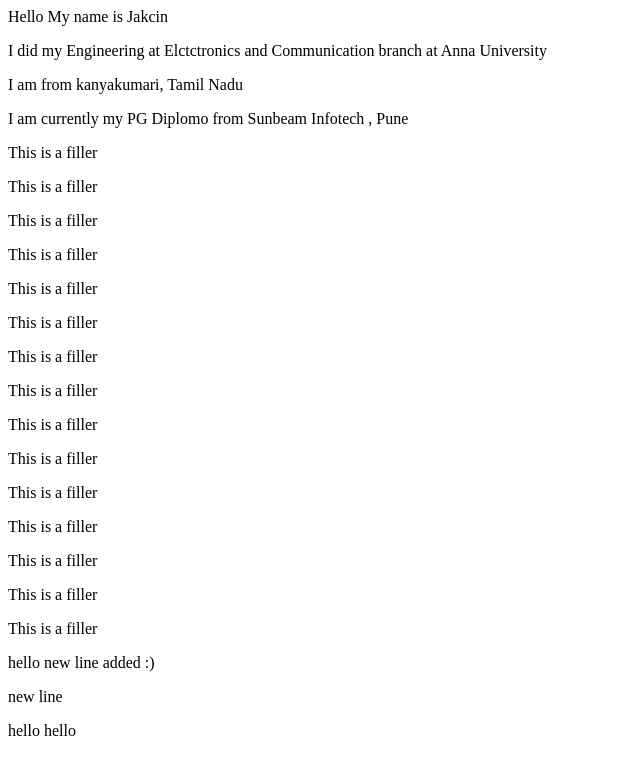
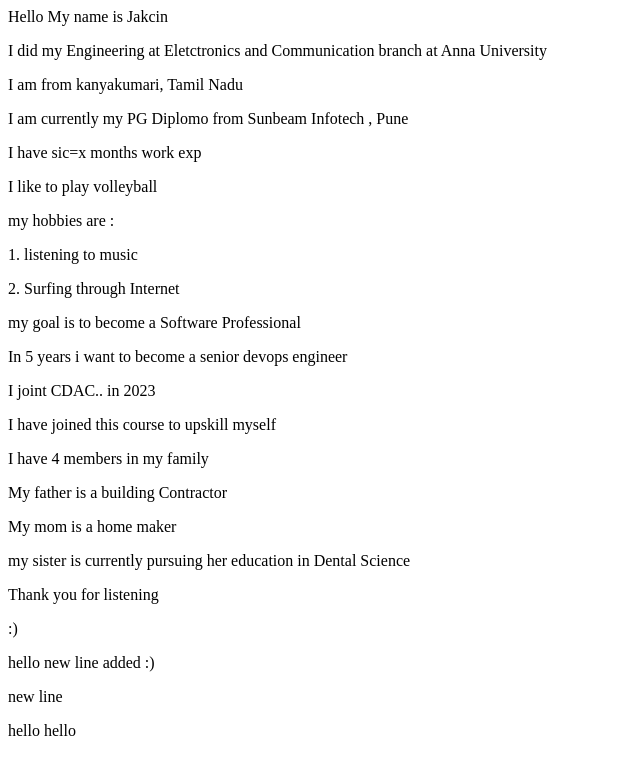
Before and after one commit to JakcinManoj/Exam, a plain HTML site: page index.html in a window 1280 px wide. Shown: the whole page, without its empty margins (0-640 px from the left). Drawn offline with Linux system fonts and the light colour scheme.

Commit message:
added new line

```diff
--- a/index.html
+++ b/index.html
@@ -6,24 +6,24 @@
 </head>
 <body>
     <p>Hello My name is Jakcin</p>
-    <p>I did my Engineering at Elctctronics and Communication branch at Anna University</p>
+    <p>I did my Engineering at Eletctronics and Communication branch at Anna University</p>
     <p>I am from kanyakumari, Tamil Nadu</p>
     <p>I am currently my PG Diplomo from Sunbeam Infotech , Pune</p>
-    <P>This is a filler</P>
-    <P>This is a filler</P>
-    <P>This is a filler</P>
-    <P>This is a filler</P>
-    <P>This is a filler</P>
-    <P>This is a filler</P>
-    <P>This is a filler</P>
-    <P>This is a filler</P>
-    <P>This is a filler</P>
-    <P>This is a filler</P>
-    <P>This is a filler</P>
-    <P>This is a filler</P>
-    <P>This is a filler</P>
-    <P>This is a filler</P>
-    <P>This is a filler</P>
+    <P>I have sic=x months work exp</P>
+    <P>I like to play volleyball</P>
+    <P>my hobbies are :</P>
+    <P>1. listening to music</P>
+    <P>2. Surfing through Internet</P>
+    <P>my goal is to become a Software Professional</P>
+    <P>In 5 years i want to become a senior devops engineer</P>
+    <P>I joint CDAC.. in 2023</P>
+    <P>I have joined this course to upskill myself</P>
+    <P>I have 4 members in my family</P>
+    <P>My father is a building Contractor</P>
+    <P>My mom is a home maker</P>
+    <P>my sister is currently pursuing her education in Dental Science</P>
+    <P>Thank you for listening</P>
+    <P>:)</P>
     <p>hello new line added  :) </p>
     <p>new line</p>
     <p>hello hello</p>
```
